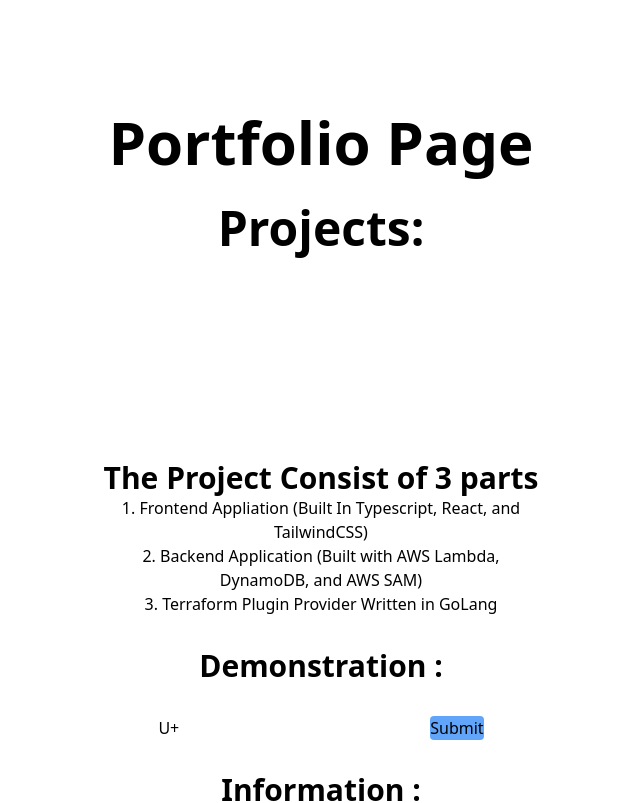
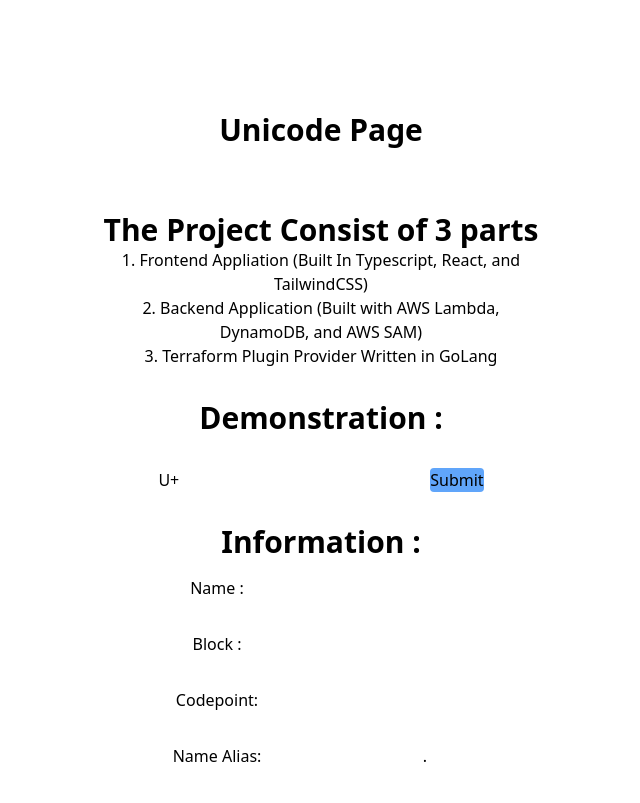
Before and after one commit to PranoSA/New-Portfolio-Site, a Next.js app: page /unicode in a window 1280 px wide. Shown: the top 803 px of the page, without its empty margins (319-959 px from the left). Built offline with nearby package versions, Linux system fonts and the light colour scheme.

Commit message:
change unicode header

```diff
--- a/src/app/unicode/page.tsx
+++ b/src/app/unicode/page.tsx
@@ -71,12 +71,9 @@ export default function Home() {
     <main className="flex w-full min-h-screen justify-center` p-24">
       <div className="flex flex-wrap justify-center w-full">
         <div className="w-full  p-4 text-center">
-          <h1 className="w-full text-6xl font-bold"> Portfolio Page </h1>
+          <h1 className="w-full text-3xl font-bold"> Unicode Page </h1>
         </div>
 
-        <div className="w-full p-4 text-center pb-40">
-          <h1 className="w-full text-5xl font-bold "> Projects: </h1>
-        </div>
 
         <div className="w-full p-20 md:w-1/2 flex border-5 border-red-500 flex-wrap p-4 text-center min-h-20 cursor-pointer hover:bg-blue-100 hover:shadow-lg transform hover:scale-105 transition-all duration-200 ease-in-out">
           <div className="w-full p-4 text-center">
```
